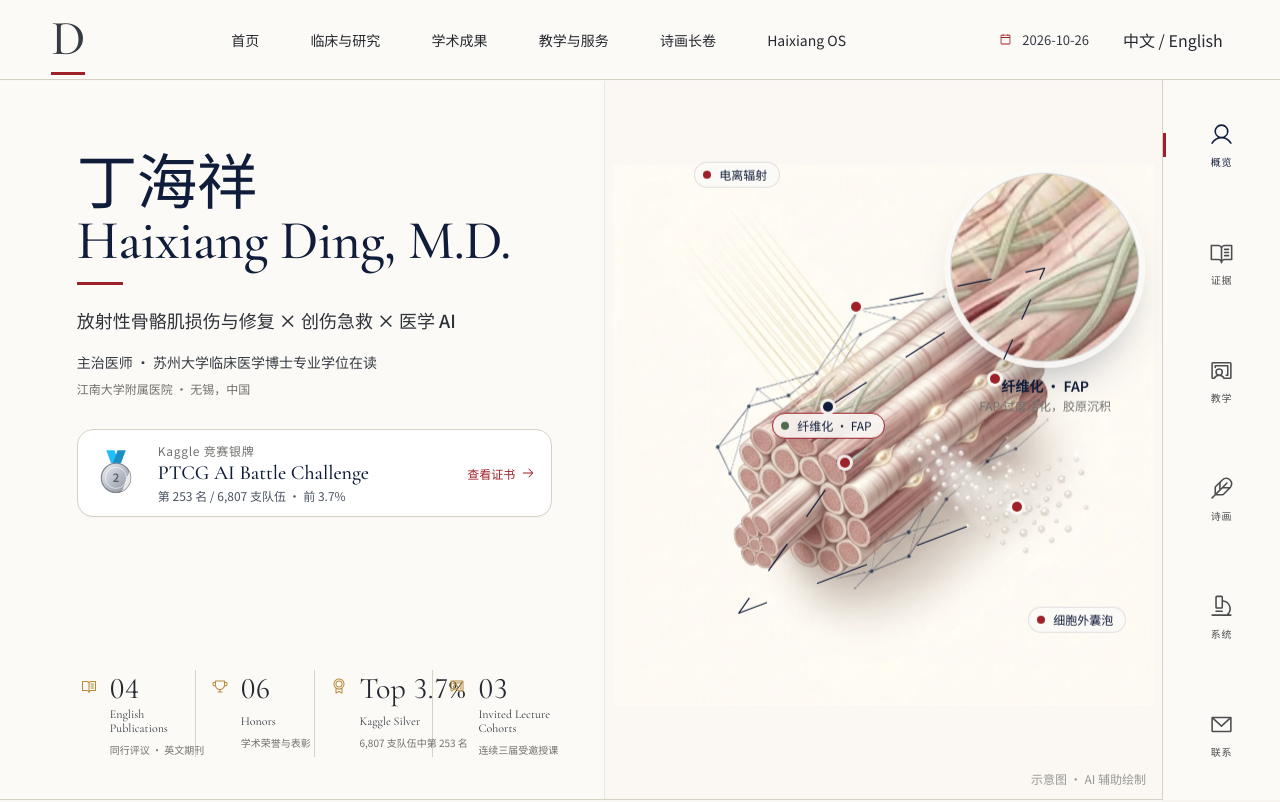
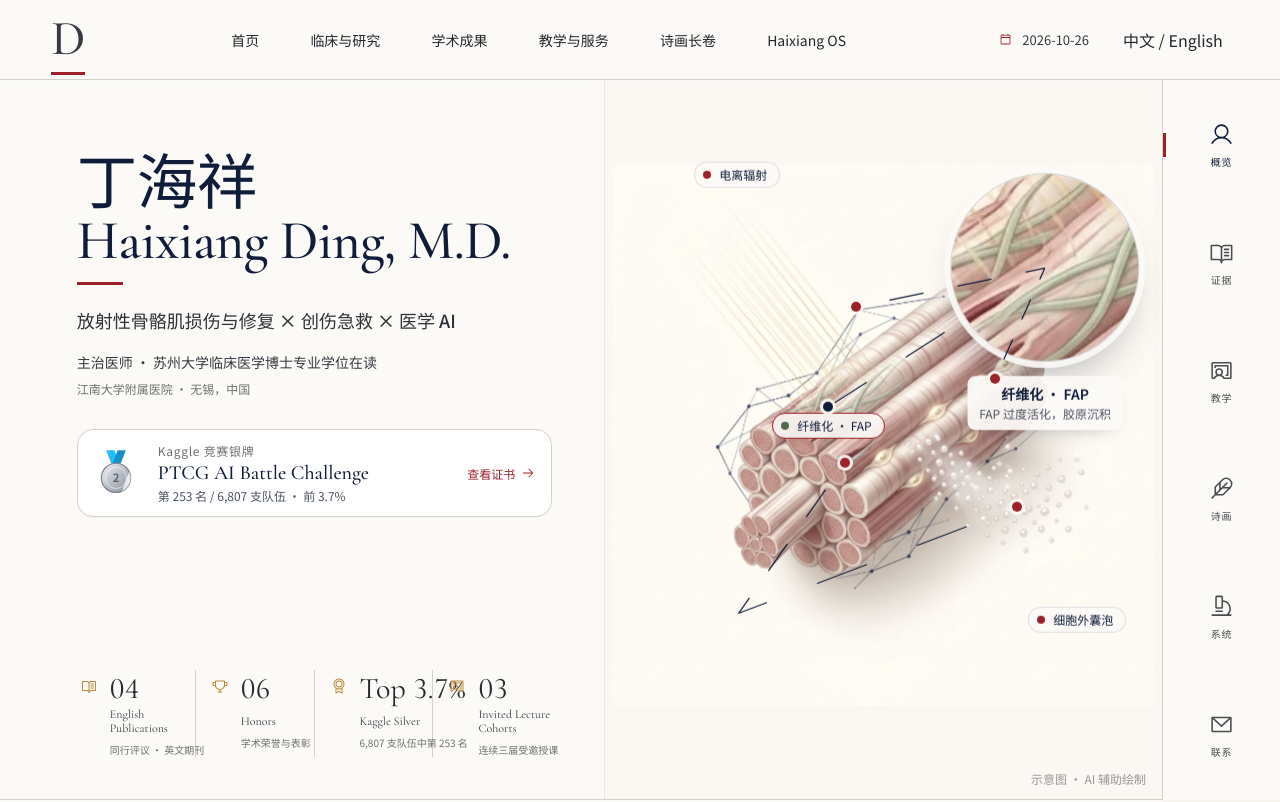
Before and after one commit to TUANZIDING/TUANZIDING.github.io, a React (Vite) app: page / in a window 1280 px wide. Shown: the top 802 px of the page. Built offline with nearby package versions, Linux system fonts and the light colour scheme.

Commit message:
v4.3.2: 放大镜说明文字加底板提升对比度

```diff
--- a/src/light3.css
+++ b/src/light3.css
@@ -138,3 +138,5 @@
 .l3Stats>div{grid-template-columns:24px 1fr!important;justify-items:start}
 .l3Muscle .l3Float{display:grid;place-items:center;align-self:stretch;justify-self:stretch}
 .l3Sq{position:relative;left:auto;top:auto;transform:none;width:min(100%,920px)}
+.l3Lens p{padding:8px 12px;border-radius:8px;background:rgba(252,250,247,.94);box-shadow:0 8px 20px -14px rgba(16,29,58,.5)}
+.l3Lens span{color:#4b5361}
```
Also changed, not shown: 4 other files (tests, documents, lock files or other folders).
